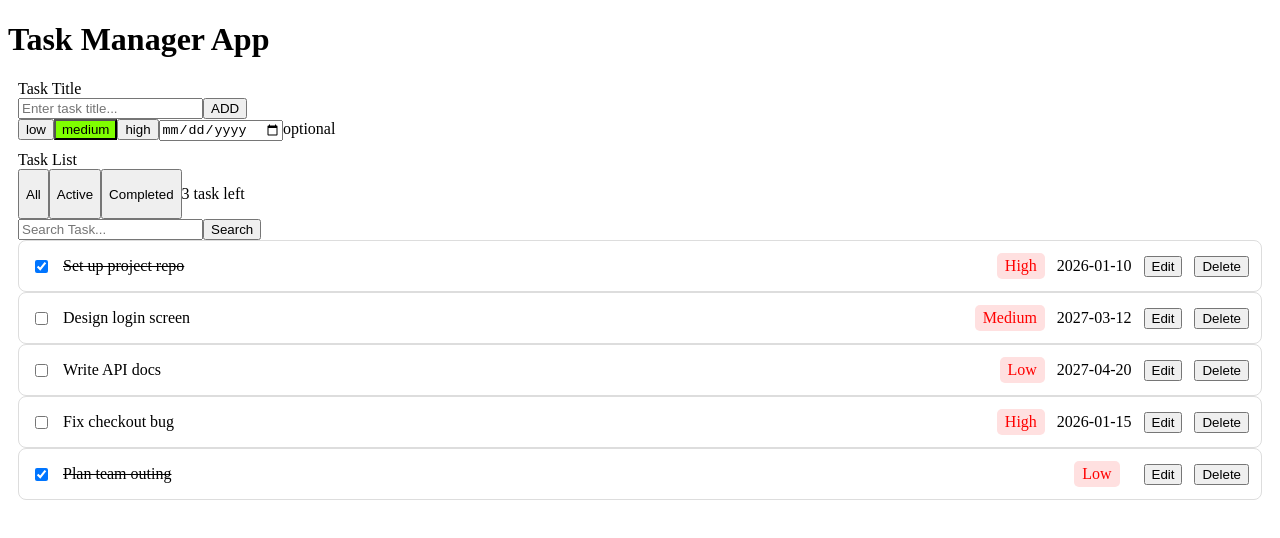
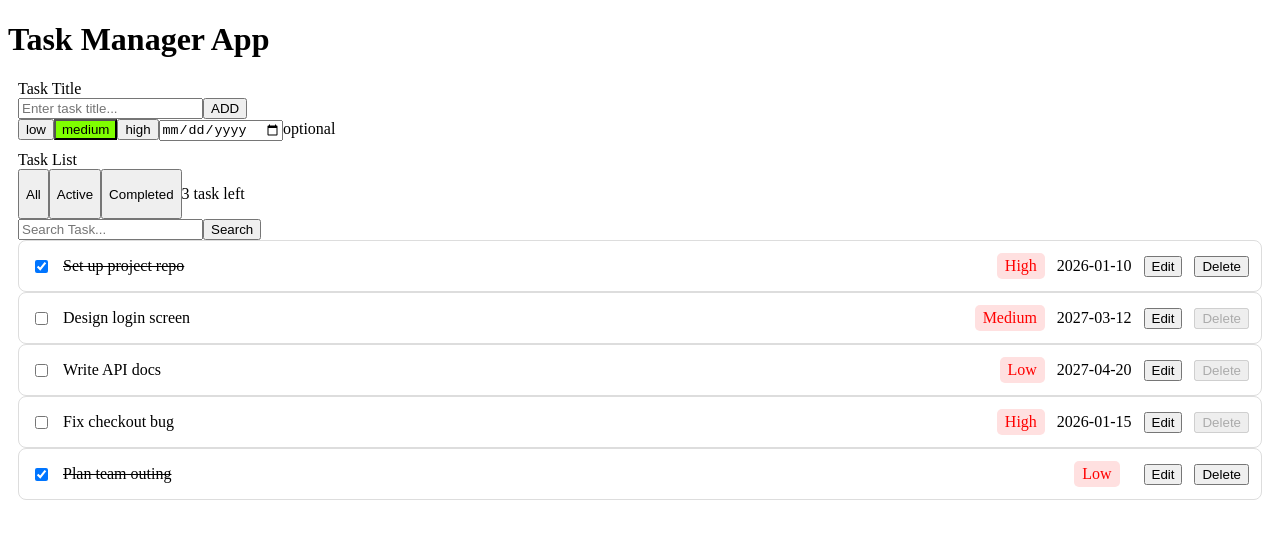
Before and after one commit to kabirlimje/task-manager-app, a React (Vite) app: page / in a window 1280 px wide. Shown: the top 538 px of the page. Built offline with nearby package versions, Linux system fonts and the light colour scheme.

Commit message:
corrected the delete button behaviour

```diff
--- a/src/components/TaskList.jsx
+++ b/src/components/TaskList.jsx
@@ -8,7 +8,6 @@ function TaskList({ listOfTaskData, onUpdateTitle }) {
   let [editTitle, setEditTitle] = useState(false);
   let [currentEleTitle, setCurrentEleTitle] = useState(false);
   let [emptyWarning, setEmptyWarning] = useState(false);
-  let [confirmation, setConfirmation] = useState(false);
 
   // handles the counter and get called from the jsx
   function calculateTaskRemaining() {
@@ -49,7 +48,8 @@ function TaskList({ listOfTaskData, onUpdateTitle }) {
       let updatedData = oldLocalStorageData.filter((ele, IDX) => IDX !== idx);
       onUpdateTitle(updatedData);
       setConfirmation(false);
-      console.log("when delete button got clicked ==>",updatedData)
+      console.log("when delete button got clicked ==>", updatedData)
+      console.log("see the oldLocalStorage ==>", oldLocalStorageData);
     }
 
     // when the checkbox is get clicked means the task is completed
@@ -58,7 +58,6 @@ function TaskList({ listOfTaskData, onUpdateTitle }) {
         oldLocalStorageData[idx].completed = false;
       } else {
         oldLocalStorageData[idx].completed = true;
-        setConfirmation(true);
       }
       onUpdateTitle(oldLocalStorageData);
     }
@@ -123,7 +122,7 @@ function TaskList({ listOfTaskData, onUpdateTitle }) {
             <span>{ele.dueDate}</span>
 
             <button onClick={(e) => handleSpan(idx, ele.title, e)}>Edit</button>
-            <button onClick={confirmation ? (e) => saveUpdatedTitle(e, idx, ele.title) : null}>Delete</button>
+            <button onClick={ele.completed && ((e) => saveUpdatedTitle(e, idx, ele.title))} disabled={!ele.completed}>Delete</button>
           </div>
         </div>
       ))}
```
